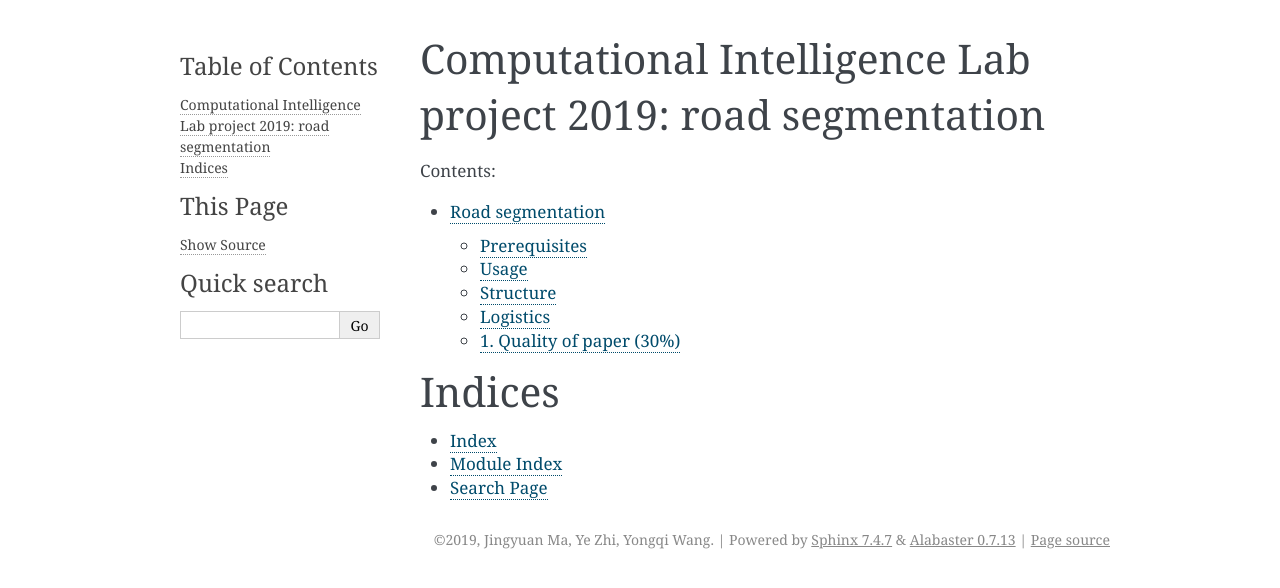
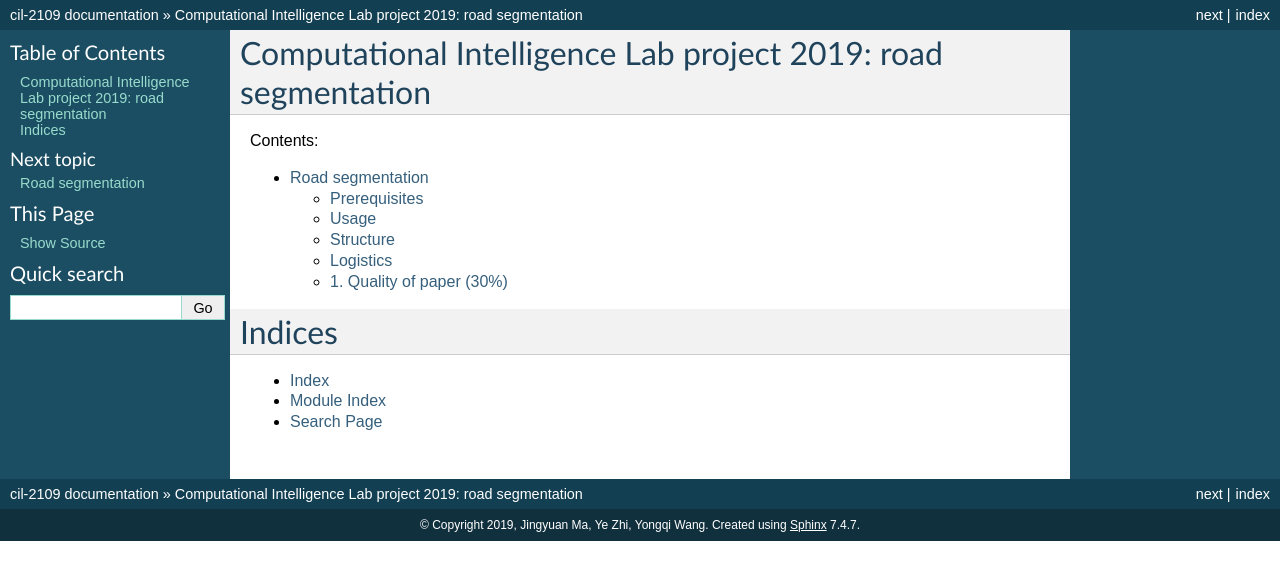
Before and after one commit to LeaveLeaves/cil-2019, a Sphinx documentation site: the page built from docs/index.rst, in a window 1280 px wide. Shown: the top 588 px of the page. Built offline with Sphinx 7.4.7, drawn with Linux system fonts in a browser that asks for light colours.

Commit message:
change style

```diff
--- a/docs/conf.py
+++ b/docs/conf.py
@@ -16,6 +16,8 @@ import sys
 # sys.path.insert(0, os.path.abspath('.'))
 sys.path.insert(0, os.path.abspath('../'))
 master_doc = 'index'
+source_suffix = '.rst'
+
 
 # -- Project information -----------------------------------------------------
 
@@ -29,7 +31,7 @@ author = 'Jingyuan Ma, Ye Zhi, Yongqi Wang'
 # Add any Sphinx extension module names here, as strings. They can be
 # extensions coming with Sphinx (named 'sphinx.ext.*') or your custom
 # ones.
-extensions = ['sphinx.ext.autodoc', 'sphinx.ext.napoleon'
+extensions = ['sphinx.ext.autodoc', 'sphinx.ext.napoleon', 'recommonmark','sphinx.ext.todo','sphinx.ext.githubpages',
 ]
 
 napoleon_google_docstring = False
@@ -63,7 +65,7 @@ exclude_patterns = ['_build', 'Thumbs.db', '.DS_Store']
 # The theme to use for HTML and HTML Help pages.  See the documentation for
 # a list of builtin themes.
 #
-html_theme = 'alabaster'
+html_theme = 'classic'
 
 # Add any paths that contain custom static files (such as style sheets) here,
 # relative to this directory. They are copied after the builtin static files,
```
